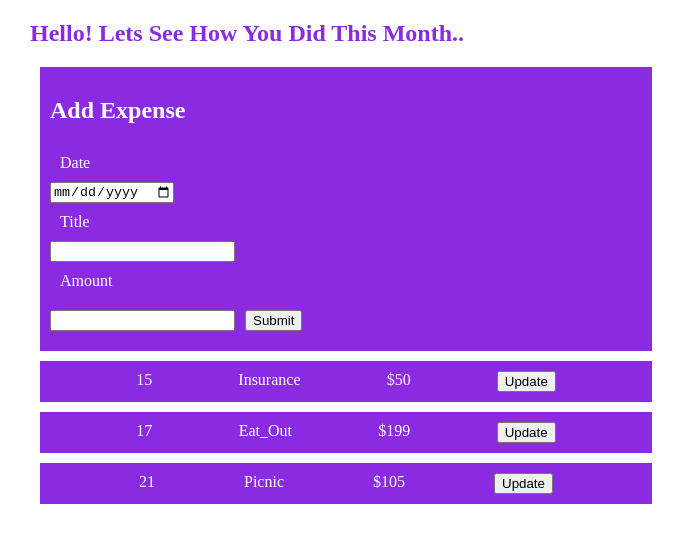
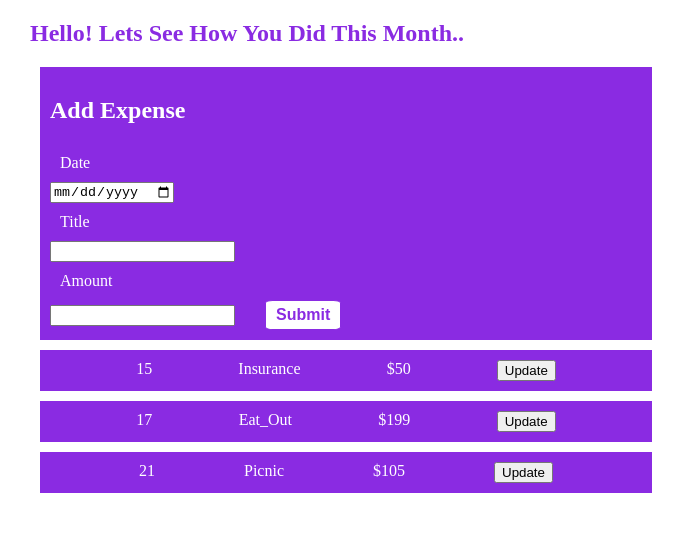
Before and after one commit to Sreeram2000/ReactDive, a React (Create React App) app in the folder expense_tracker/: page / in a window 1280 px wide. Shown: the top 542 px of the page, without its empty margins (294-977 px from the left). Built offline with nearby package versions, Linux system fonts and the light colour scheme.

Commit message:
ExpenseForm submit

```diff
--- a/expense_tracker/src/components/ExpenseForm.css
+++ b/expense_tracker/src/components/ExpenseForm.css
@@ -20,5 +20,13 @@
 .Form-button {
     /* width: ;
     height: ; */
-    margin: 10px;
+    /* margin: 10px; */
+    margin-left: 30px;
+    padding: 5px 10px;
+    border-radius: 10%;
+    color: blueviolet;
+    font-size: medium;
+    font-weight: bold;
+    background-color: white;
+    border: 0.1rem solid blueviolet;
 }
--- a/expense_tracker/src/components/ExpenseForm.js
+++ b/expense_tracker/src/components/ExpenseForm.js
@@ -1,19 +1,38 @@
 import React,{useState} from 'react';
 import './ExpenseForm.css';
-
+export default ExpenseForm
 function ExpenseForm() {
+    const [title,setTitle] = useState("")
+    const [amt,setAmt] = useState("")
+    const [date,setDate] = useState("")
+    function titleHandler(event) {
+        setTitle(event.target.value)
+    }
+    function amtHandler(event) {
+        setAmt(event.target.value)
+    }
+    function dateHandler(event) {
+        setDate(event.target.value)
+    }
+    function onSubmitHandler(event){
+        event.preventDefault()
+        const Expenseobj = {
+            title,
+            amt,
+            date : new Date(date)
+        }
+        console.log(Expenseobj)
+    }
     return (
-        <form className="Form-container">
+        <form className="Form-container" onSubmit={onSubmitHandler}>
             <h2>Add Expense</h2>
             <div className="Form-date">Date</div>
-            <input type="date" />
+            <input type="date" onChange={dateHandler} />
             <div className="Form-title">Title</div>
-            <input type="text" />
+            <input type="text" onChange={titleHandler}/>
             <div className="Form-amt">Amount</div>
-            <input type="text" />
+            <input type="text" onChange={amtHandler}/>
             <button className="Form-button" type='submit'>Submit</button>
         </form>
     )
 }
-
-export default ExpenseForm
```
